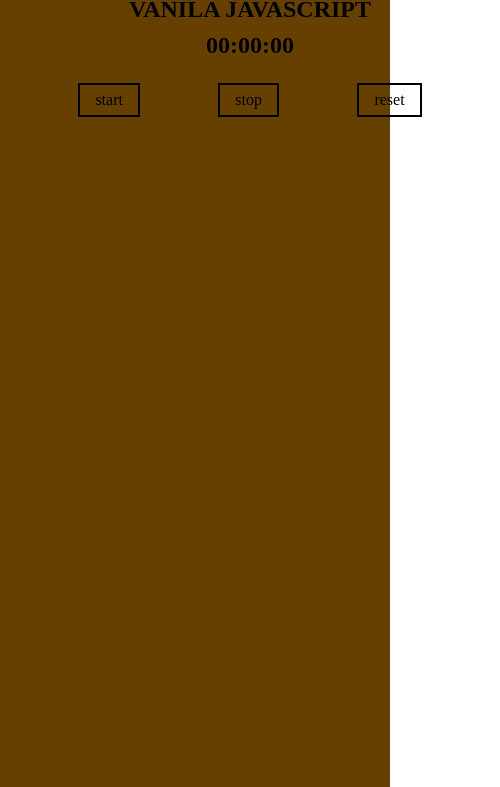
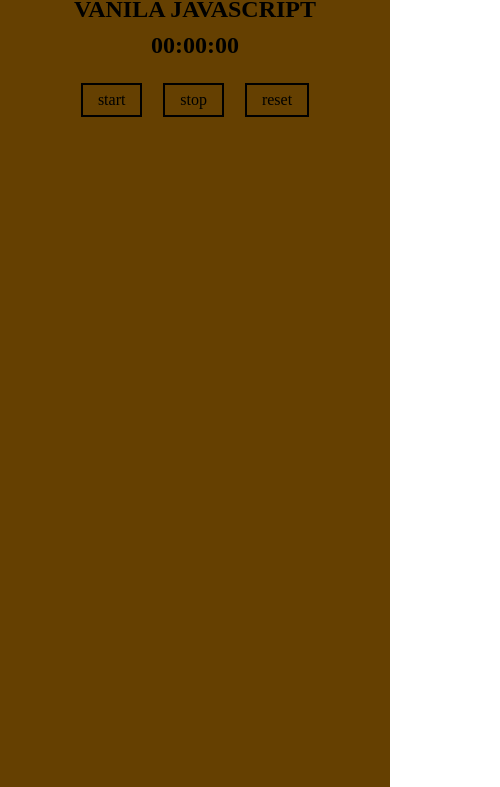
Before and after one commit to vzaporozky/stopWatrch_JS, a plain HTML site: page index.html in a window 390 px wide. Shown: the part 57-844 px from the top of the page, 500 px wide, since content can reach past the window. Drawn offline with Linux system fonts and the light colour scheme.

Commit message:
fix for phone last?

```diff
--- a/css/style.sass
+++ b/css/style.sass
@@ -1,6 +1,7 @@
 body
     display: flex
     flex-direction: column
+    justify-content: center
 
     .main
         // width: 100%
@@ -10,7 +11,7 @@ body
         .main_center
             display: flex
             flex-direction: column
-            width: 500px
+            width: 270px
             margin: auto
 
             h1
```
Also changed, not shown: css/style.css.
